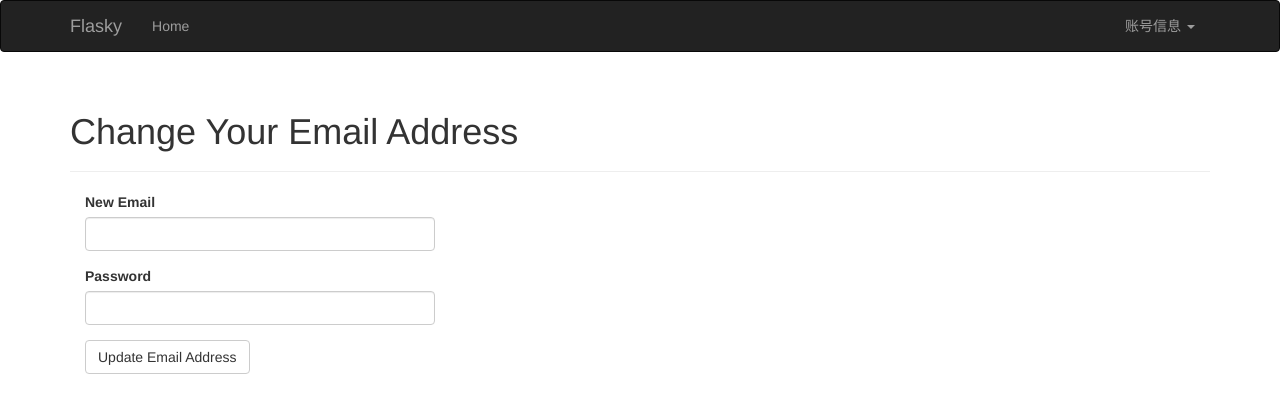
After one commit to fengshils/flasky, a Flask app: page /auth/change_email/ in a window 1280 px wide. The commit adds this page. Shown: the top 413 px of the page. Run offline with Flask 2, Linux system fonts and the light colour scheme; a user stored in the database is signed in; tables that the repository leaves empty hold one stand-in row (values such as "Sample post"); some libraries are stand-ins or nearby versions.

Commit message:
用户密码重置，密码找回，信息更新

```diff
--- a/app/auth/forms.py
+++ b/app/auth/forms.py
@@ -43,3 +43,37 @@ class RegistrationForm(FlaskForm):
     def validate_username(self, field):
         if User.query.filter_by(username=field.data).first():
             raise ValidationError('Username already in use.')
+
+#密码修改表单
+class ChangePasswordForm(FlaskForm):
+    old_password = PasswordField('Old password', validators=[DataRequired()])
+    password = PasswordField('New password', validators=[
+        DataRequired(), EqualTo('password2', message='Passwords must match.')])
+    password2 = PasswordField('Confirm new password',
+                              validators=[DataRequired()])
+    submit = SubmitField('Update Password')
+
+
+#密码找回邮箱确认表单
+class PasswordResetRequestForm(FlaskForm):
+    email = StringField('Email', validators=[DataRequired(), Length(1, 64),
+                                             Email()])
+    submit = SubmitField('Reset Password')
+
+#密码找回密码重置表单
+class PasswordResetForm(FlaskForm):
+    password = PasswordField('New Password', validators=[
+        DataRequired(), EqualTo('password2', message='Passwords must match')])
+    password2 = PasswordField('Confirm password', validators=[DataRequired()])
+    submit = SubmitField('Reset Password')
+
+#修改账户邮箱信息表单
+class ChangeEmailForm(FlaskForm):
+    email = StringField('New Email', validators=[DataRequired(), Length(1, 64),
+                                                 Email()])
+    password = PasswordField('Password', validators=[DataRequired()])
+    submit = SubmitField('Update Email Address')
+
+    def validate_email(self, field):
+        if User.query.filter_by(email=field.data).first():
+            raise ValidationError('Email already registered.')
--- a/app/auth/views.py
+++ b/app/auth/views.py
@@ -3,15 +3,14 @@ from flask_login import login_required, login_user, logout_user, current_user
 from app import db
 from . import auth
 from ..models import User
-from .forms import LoginForm, RegistrationForm
+from .forms import LoginForm, RegistrationForm, ChangePasswordForm, ChangeEmailForm
 from app.email import send_email
 
-@auth.route('/login', methods=['GET', 'POST'])
+@auth.route('/login/', methods=['GET', 'POST'])
 def login():
     form = LoginForm()
     if form.validate_on_submit():
         user = User.query.filter_by(email=form.email.data).first()
-        print(form.email.data, form.password.data)
         if user is not None and user.verify_password(form.password.data):
             login_user(user, form.remember_me.data)
             next = request.args.get('next')
@@ -79,7 +78,7 @@ def unconfirmed():
 
 
 #重新发送确认邮件
-@auth.route('/confirm')
+@auth.route('/confirm/')
 @login_required
 def resend_confirmation():
     token = current_user.generate_confirmation_token()
@@ -88,6 +87,88 @@ def resend_confirmation():
     flash('确认邮件已经重新发送，请注意查收！')
     return redirect(url_for('main.index'))
 
+#密码修改
+@auth.route('/change-password/', methods=['GET', 'POST'])
+@login_required
+def change_password():
+    form = ChangePasswordForm()
+    if form.validate_on_submit():
+        if current_user.verify_password(form.old_password.data):
+            current_user.password = form.password.data
+            db.session.add(current_user)
+            db.session.commit()
+            flash('Your password has been updated.')
+            return redirect(url_for('main.index'))
+        else:
+            flash('Invalid password.')
+    return render_template("auth/change-password.html", form=form)
+
+
+#密码找回功能
+@auth.route('/reset/', methods=['GET', 'POST'])
+def password_reset_request():
+    if not current_user.is_anonymous:
+        return redirect(url_for('main.index'))
+    form = PasswordResetRequestForm()
+    if form.validate_on_submit():
+        user = User.query.filter_by(email=form.email.data).first()
+        if user:
+            token = user.generate_reset_token()
+            send_email(user.email, 'Reset Your Password',
+                       'auth/email/reset_password',
+                       user=user, token=token,
+                       next=request.args.get('next'))
+        flash('An email with instructions to reset your password has been '
+              'sent to you.')
+        return redirect(url_for('auth.login'))
+    return render_template('auth/reset-password.html', form=form)
+
+#密码找回重置密码
+@auth.route('/reset/<token>/', methods=['GET', 'POST'])
+def password_reset(token):
+    if not current_user.is_anonymous:
+        return redirect(url_for('main.index'))
+    form = PasswordResetForm()
+    if form.validate_on_submit():
+        if User.reset_password(token, form.password.data):
+            db.session.commit()
+            flash('Your password has been updated.')
+            return redirect(url_for('auth.login'))
+        else:
+            return redirect(url_for('main.index'))
+    return render_template('auth/reset-password.html', form=form)
+
+
+#用户修改账户邮箱信息
+@auth.route('/change_email/', methods=['GET', 'POST'])
+@login_required
+def change_email_request():
+    form = ChangeEmailForm()
+    if form.validate_on_submit():
+        if current_user.verify_password(form.password.data):
+            new_email = form.email.data
+            token = current_user.generate_email_change_token(new_email)
+            send_email(new_email, 'Confirm your email address',
+                       'auth/email/change_email',
+                       user=current_user, token=token)
+            flash('An email with instructions to confirm your new email '
+                  'address has been sent to you.')
+            return redirect(url_for('main.index'))
+        else:
+            flash('Invalid email or password.')
+    return render_template("auth/change-email.html", form=form)
+
+
+@auth.route('/change_email/<token>/')
+@login_required
+def change_email(token):
+    if current_user.change_email(token):
+        db.session.commit()
+        flash('Your email address has been updated.')
+    else:
+        flash('Invalid request.')
+    return redirect(url_for('main.index'))
+
 @auth.route('/secret/')
 @login_required
 def secret():
--- /dev/null
+++ b/app/templates/auth/change-email.html
@@ -0,0 +1,13 @@
+{% extends "base.html" %}
+{% import "bootstrap/wtf.html" as wtf %}
+
+{% block title %}Flasky - Change Email Address{% endblock %}
+
+{% block page_content %}
+<div class="page-header">
+    <h1>Change Your Email Address</h1>
+</div>
+<div class="col-md-4">
+    {{ wtf.quick_form(form) }}
+</div>
+{% endblock %}
--- a/app/templates/base.html
+++ b/app/templates/base.html
@@ -27,7 +27,14 @@
             </ul>
             <ul class="nav navbar-nav navbar-right">
                 {% if current_user.is_authenticated() %}
-                <li><a href="{{ url_for('auth.logout') }}">Sign Out</a></li>
+                <li class="dropdown">
+                    <a href="#" class="dropdown-toggle" data-toggle="dropdown">账号信息 <b class="caret"></b></a>
+                    <ul class="dropdown-menu">
+                        <li><a href="{{ url_for('auth.change_email_request') }}">邮箱重置</a></li>
+                        <li><a href="{{ url_for('auth.change_password') }}">密码重置</a></li>
+                        <li><a href="{{ url_for('auth.logout') }}">退出登录</a></li>
+                    </ul>
+                </li>
                 {% else %}
                 <li><a href="{{ url_for('auth.login') }}">Sign In</a></li>
                 {% endif %}
```
Also changed, not shown: app/templates/auth/change-password.html (added, +13 -0 lines), app/templates/auth/login.html (+8 -2 lines), app/templates/auth/reset-password.html (added, +12 -0 lines), data-dev.sqlite.
